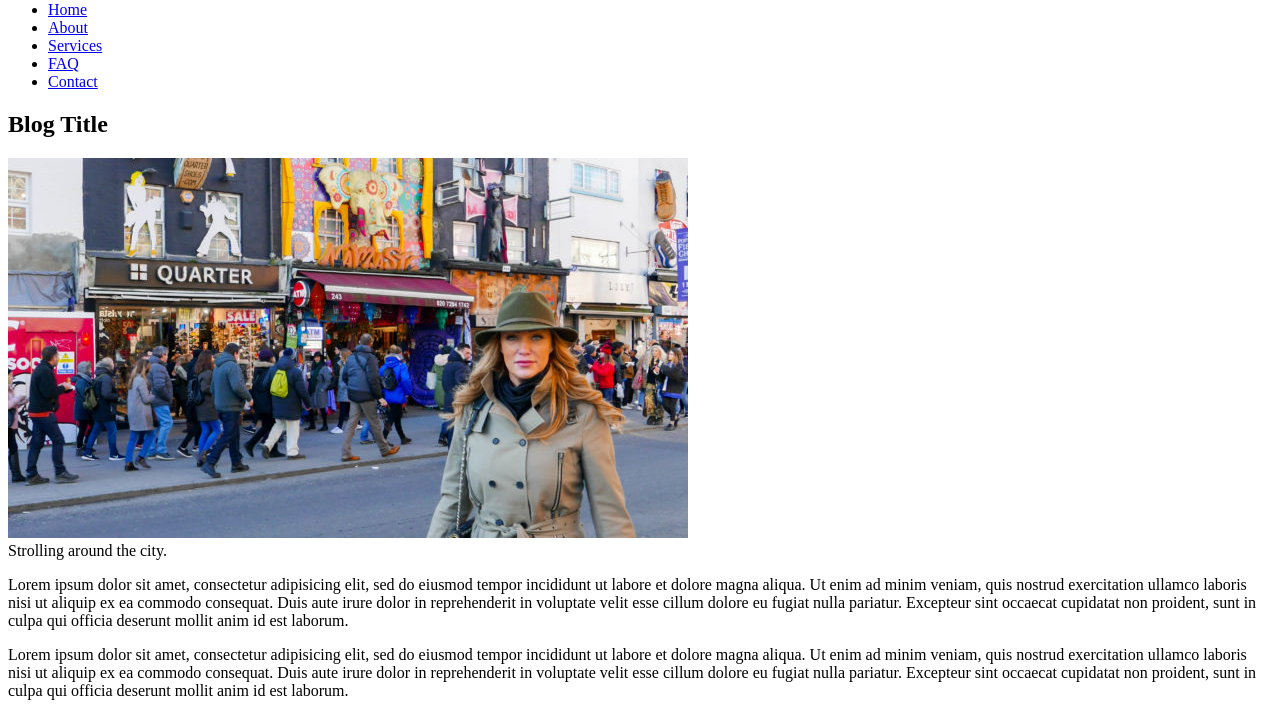
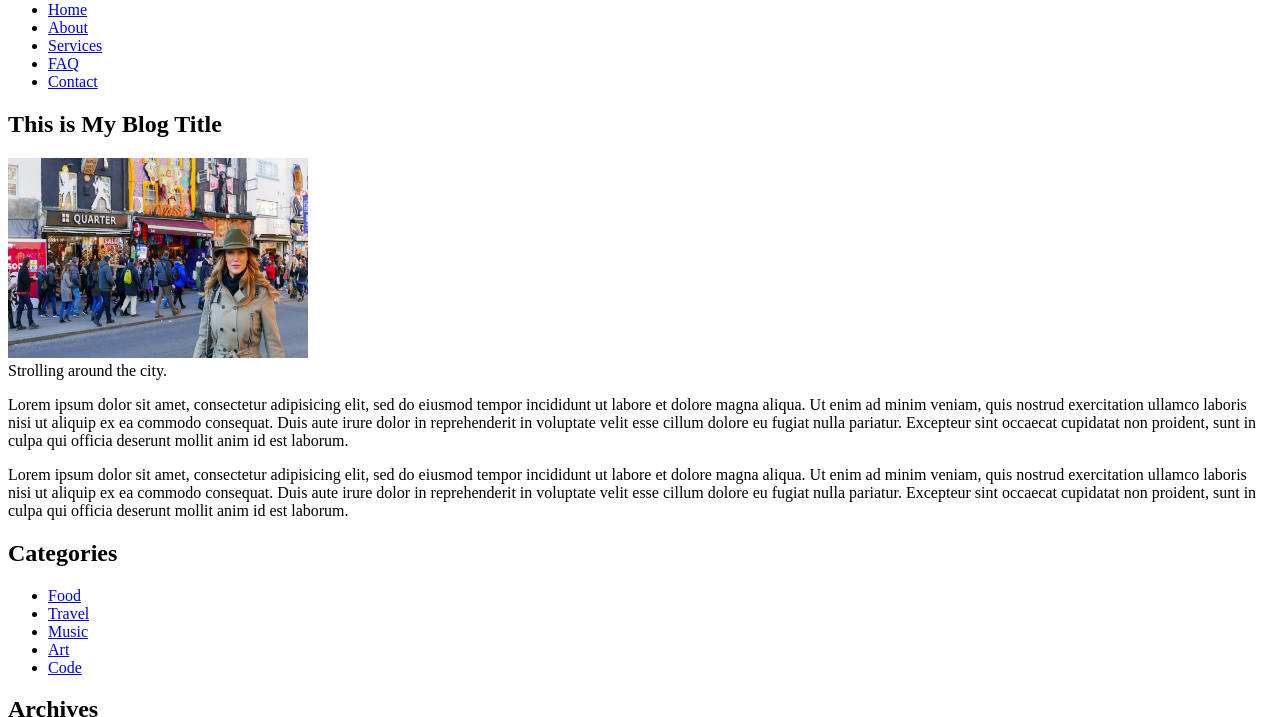
Before and after one commit to perezjoyce/mod03-02, a plain HTML site: page index.html in a window 1280 px wide. Shown: the part 79-796 px from the top of the page. Drawn offline with Linux system fonts and the light colour scheme.

Commit message:
linked html with css

```diff
--- a/index.html
+++ b/index.html
@@ -1,8 +1,12 @@
 <!DOCTYPE html>
+
 <html>
+
 <head>
 	<title>Mod03-02</title>
+	<link rel="stylesheet" type="text/css" href="assets/css/style.css">
 </head>
+
 <body>
 	<div>
 		<header>
@@ -20,7 +24,7 @@
 		</header>
 
 		<main>
-			<h2>Blog Title</h2>
+			<h2>This is My Blog Title</h2>
 
 			<div>
 				<img src="assets/images/stroll.jpg" alt="strolling around the city">
@@ -44,6 +48,7 @@
 
 		<aside>
 			<h2>Categories</h2>
+
 			<ul>
 				<li><a href="food.html#">Food</a></li>
 				<li><a href="travel.html#">Travel</a></li>
@@ -51,7 +56,9 @@
 				<li><a href="art.html#">Art</a></li>
 				<li><a href="code.html#">Code</a></li>
 			</ul>
+
 			<h2>Archives</h2>
+
 			<ul>
 				<li><a href="january.html#">January</a></li>
 				<li><a href="february.html#">February</a></li>
@@ -60,6 +67,7 @@
 				<li><a href="may.html#">May</a></li>
 			</ul>
 		</aside>
+
 		<footer>
 			<span>Copyright &copy; Joyce Perez</span>
 		</footer>
```
